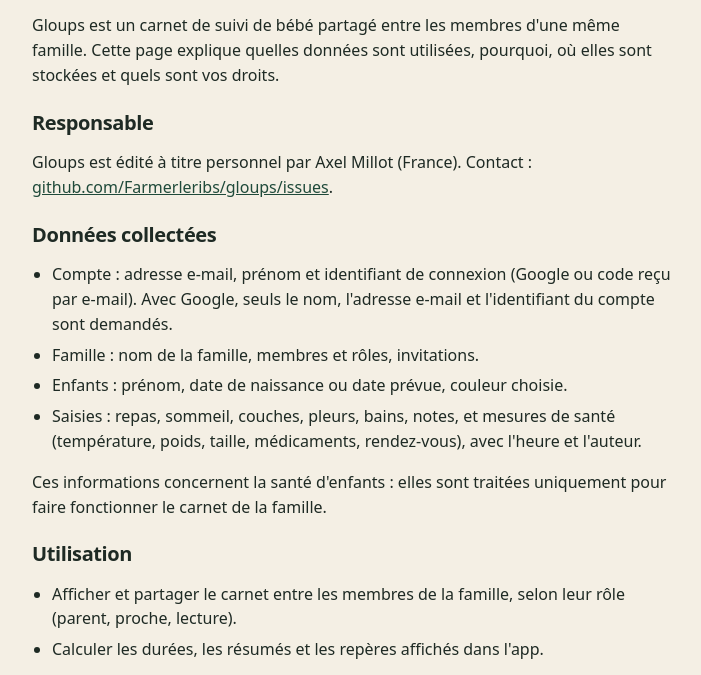
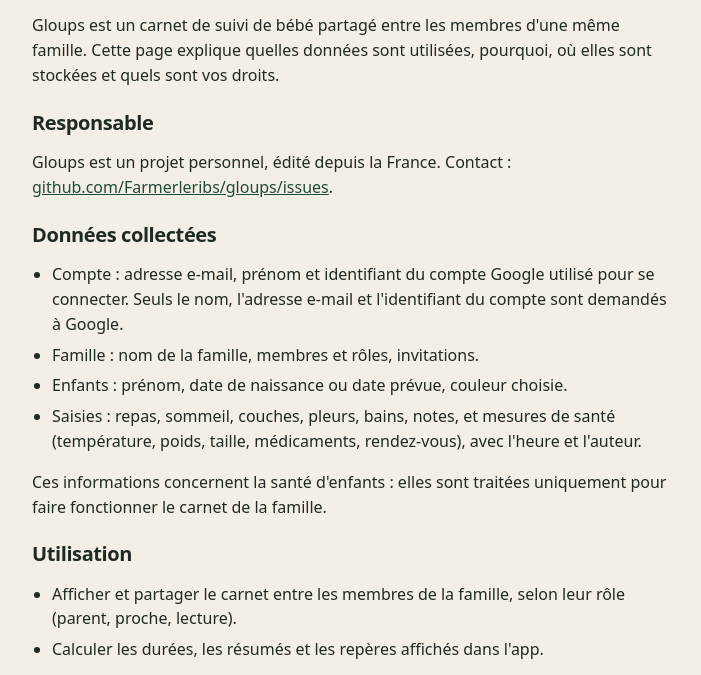
Before and after one commit to Farmerleribs/gloups, a plain HTML site: page confidentialite.html in a window 1280 px wide. Shown: the part 112-787 px from the top of the page, without its empty margins (286-987 px from the left). Drawn offline with Linux system fonts and the light colour scheme; a web font is replaced by a local one.

Commit message:
Confidentialité : sans nom ni e-mail personnel, Google uniquement

```diff
--- a/confidentialite.html
+++ b/confidentialite.html
@@ -16,11 +16,11 @@
 <p>Gloups est un carnet de suivi de bébé partagé entre les membres d'une même famille. Cette page explique quelles données sont utilisées, pourquoi, où elles sont stockées et quels sont vos droits.</p>
 
 <h2 class="title-m">Responsable</h2>
-<p>Gloups est édité à titre personnel par Axel Millot (France). Contact : <a href="https://github.com/Farmerleribs/gloups/issues">github.com/Farmerleribs/gloups/issues</a>.</p>
+<p>Gloups est un projet personnel, édité depuis la France. Contact : <a href="https://github.com/Farmerleribs/gloups/issues">github.com/Farmerleribs/gloups/issues</a>.</p>
 
 <h2 class="title-m">Données collectées</h2>
 <ul>
-<li>Compte : adresse e-mail, prénom et identifiant de connexion (Google ou code reçu par e-mail). Avec Google, seuls le nom, l'adresse e-mail et l'identifiant du compte sont demandés.</li>
+<li>Compte : adresse e-mail, prénom et identifiant du compte Google utilisé pour se connecter. Seuls le nom, l'adresse e-mail et l'identifiant du compte sont demandés à Google.</li>
 <li>Famille : nom de la famille, membres et rôles, invitations.</li>
 <li>Enfants : prénom, date de naissance ou date prévue, couleur choisie.</li>
 <li>Saisies : repas, sommeil, couches, pleurs, bains, notes, et mesures de santé (température, poids, taille, médicaments, rendez-vous), avec l'heure et l'auteur.</li>
--- a/sw.js
+++ b/sw.js
@@ -1,5 +1,5 @@
 /* Gloups · service worker : l'app s'ouvre même hors connexion. Les données passent toujours par le réseau. */
-var VERSION = "gloups-0.2.0";
+var VERSION = "gloups-0.2.1";
 var SHELL = ["./", "index.html", "css/app.css", "js/config.js", "js/supabase.js", "js/app.js", "manifest.webmanifest",
   "fonts/google-sans-flex.woff2", "icons/icon.svg", "icons/apple-touch-icon.png", "icons/icon-192.png", "icons/icon-512.png"];
 
```
